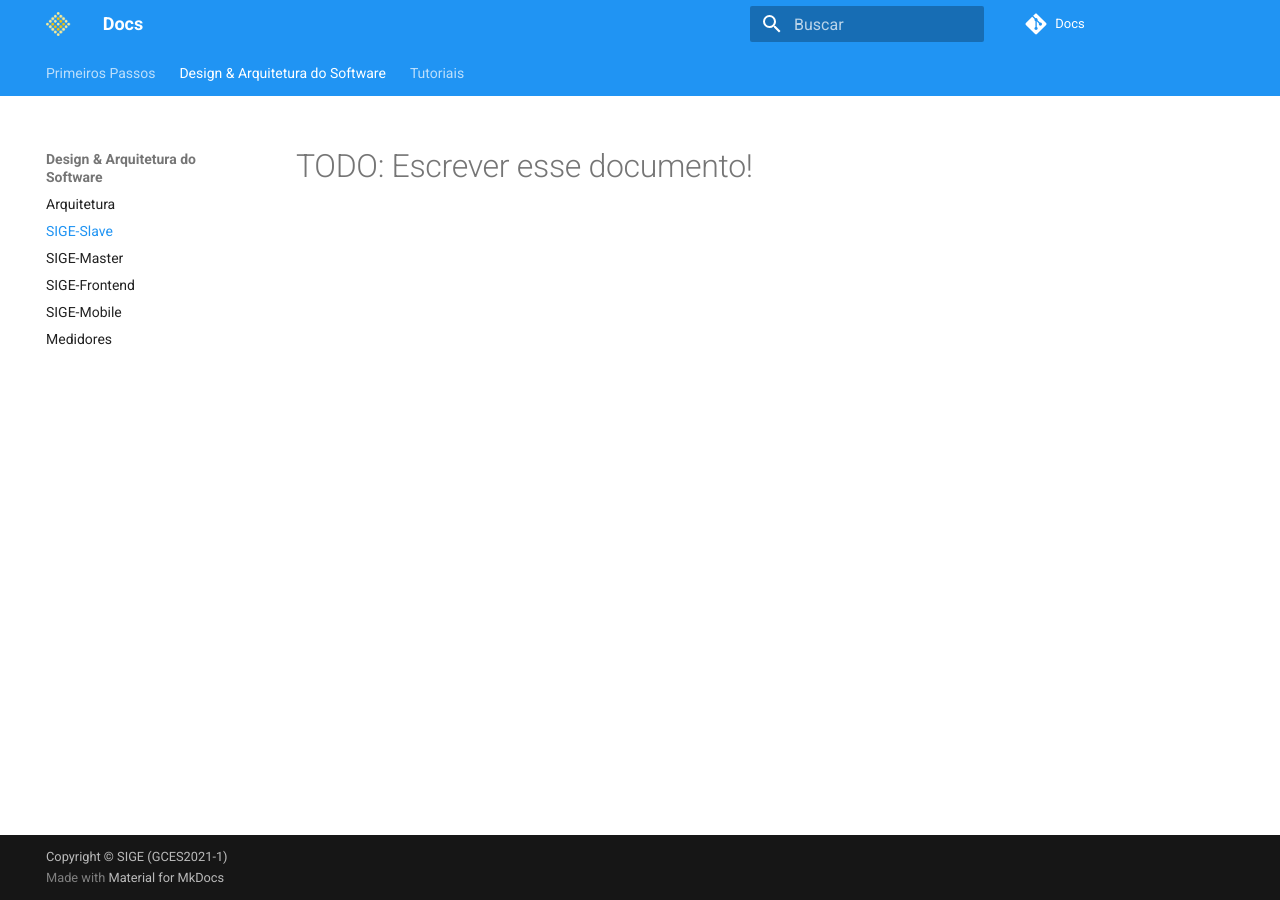
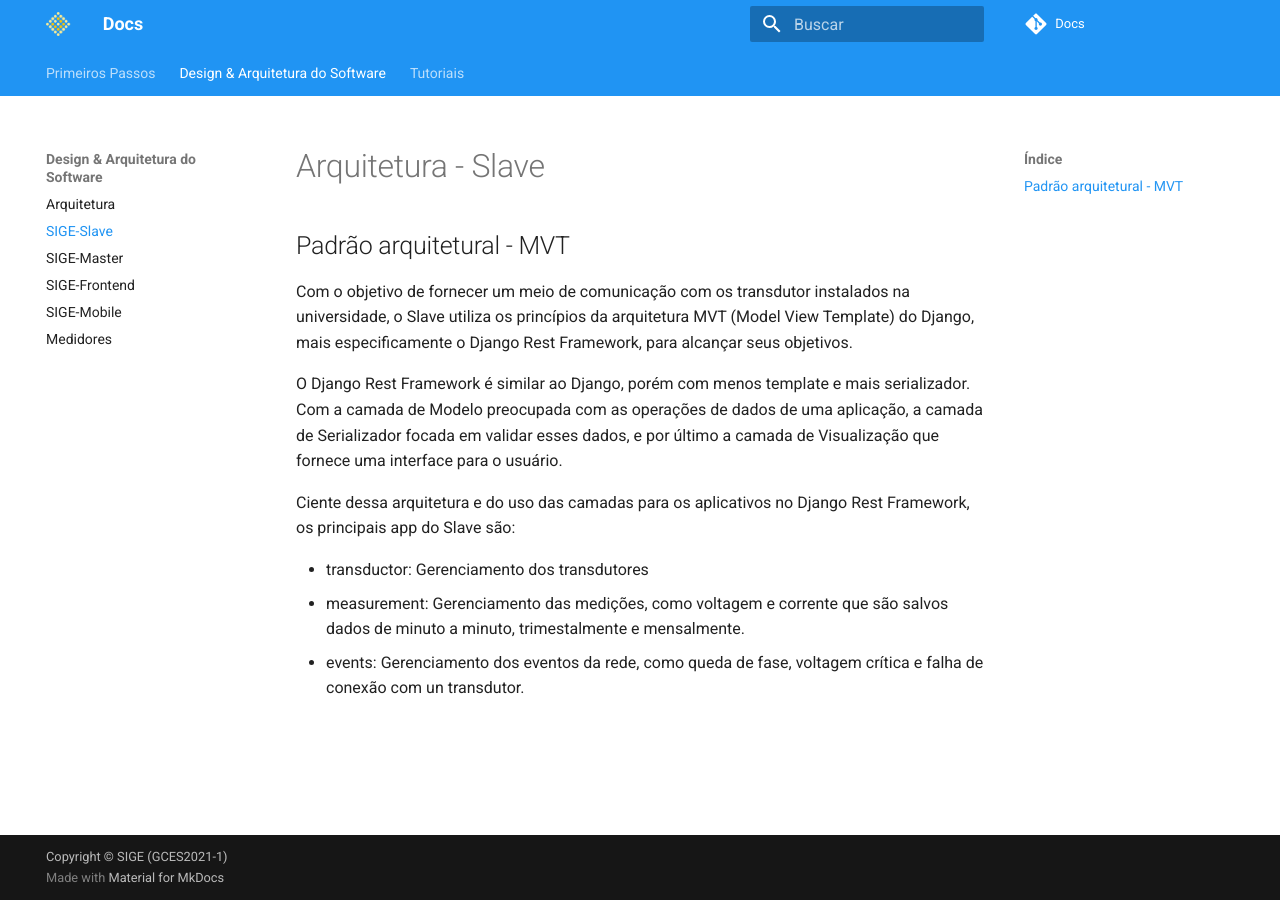
Before and after one commit to lappis-unb/docs, an MkDocs documentation site: the page built from docs/design-arquitetura/slave.md, in a window 1280 px wide. Built offline with MkDocs 1.6.1 and Material for MkDocs 9.7.7, drawn with Linux system fonts in a browser that asks for light colours; comment, search, counter and statistics services are not loaded.

Commit message:
Update slave architecture docuement

```diff
--- a/docs/design-arquitetura/slave.md
+++ b/docs/design-arquitetura/slave.md
@@ -1 +1,13 @@
-# TODO: Escrever esse documento!
+# Arquitetura - Slave
+
+## Padrão arquitetural - MVT
+
+Com o objetivo de fornecer um meio de comunicação com os transdutor instalados na universidade, o Slave utiliza os princípios da arquitetura MVT (Model View Template) do Django, mais especificamente o Django Rest Framework, para alcançar seus objetivos.
+
+O Django Rest Framework é similar ao Django, porém com menos template e mais serializador. Com a camada de Modelo preocupada com as operações de dados de uma aplicação, a camada de Serializador focada em validar esses dados, e por último a camada de Visualização que fornece uma interface para o usuário.
+
+Ciente dessa arquitetura e do uso das camadas para os aplicativos no Django Rest Framework, os principais app do Slave são:
+
+- transductor: Gerenciamento dos transdutores
+- measurement: Gerenciamento das medições, como voltagem e corrente que são salvos dados de minuto a minuto, trimestalmente e mensalmente.
+- events: Gerenciamento dos eventos da rede, como queda de fase, voltagem crítica e falha de conexão com un transdutor.
```
Also changed, not shown: docs/assets/images/drf.png (renamed from assets/images/drf.png).
